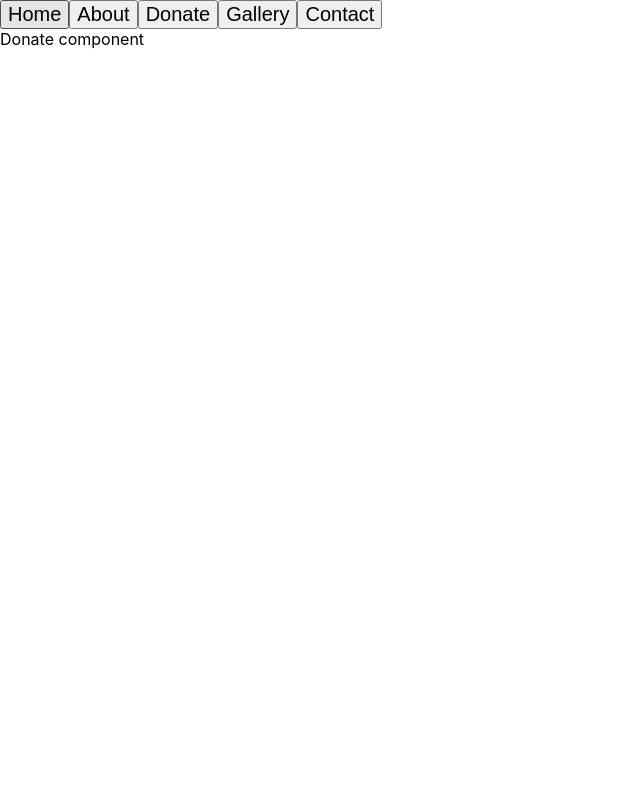
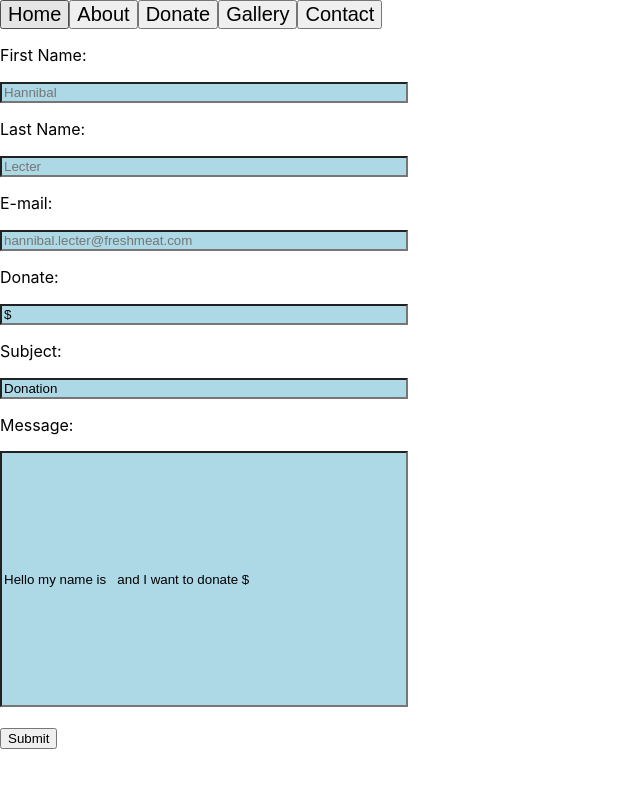
Before and after one commit to CodecoolGlobal/react-for-a-cause-react-rBabett, a React (Create React App) app in the folder cat-react/: page / in a window 1280 px wide. Both pictures are taken after a click on the button "Donate". Shown: the top 788 px of the page, without its empty margins (0-640 px from the left). Built offline with nearby package versions, Linux system fonts and the light colour scheme.

Commit message:
emplement Donate page

```diff
--- a/cat-react/src/App.js
+++ b/cat-react/src/App.js
@@ -16,9 +16,9 @@ function App() {
       </div>
       <div id="page">
         {(ActivePage === 'About') ? (<About />)
-        : (ActivePage === 'Donate') ? (<div>Donate component</div>)
+        : (ActivePage === 'Donate') ? (<Contact actvivePage={ActivePage} />)
         : (ActivePage === 'Gallery') ? (<div>Gallery component</div>)
-        : (ActivePage === 'Contact') ? (<Contact />)
+        : (ActivePage === 'Contact') ? (<Contact ActivePage={ActivePage} />)
         : (<div>Home</div>)
         }
       </div>
--- a/cat-react/src/components/Contact.js
+++ b/cat-react/src/components/Contact.js
@@ -1,32 +1,38 @@
 import Button from "./Button";
 import Input from "./Input";
 import { useState } from 'react';
+import donatePage from "./Donate";
+
+const Contact = (actvivePage) => {
+
+  let currentPage = Object.values(actvivePage).join('');
 
 
-function Contact(){
   const [firstNameInput, setFirstNameInput] = useState('');
   const [lastNameInput, setLastNameInput] = useState('');
   const [emailInput, setEmailInput] = useState('');
   const [subjectInput, setSubjectInput] = useState('');
   const [messageInput, setMessageInput] = useState('');
+  const [donateInput, setDonateInput] = useState('$');
 
   let firstNameOriginal = 'Hannibal';
   let lastNameOriginal = 'Lecter';
   let emailOriginal = 'hannibal.lecter@freshmeat.com';
   let subjectOriginal = 'Job inquiry';
-  let messageOriginal = 'I have a question: Do you have any cute animal?'
+  let messageOriginal = 'I have a question: Do you have any cute animal?';
+  let donateOriginal = '$';
 
   const [firstNameExist, setFirstNameExist] = useState(firstNameOriginal);
   const [lastNameExist, setLastNameExist] = useState(lastNameOriginal);
   const [emailExist, setEmailExist] = useState(emailOriginal);
   const [subjectExist, setSubjectExist] = useState(subjectOriginal);
   const [messageExist, setMessageExist] = useState(messageOriginal);
+  const [donateExist, setDonateExist] = useState(donateOriginal);
 
 
   const [submitPage, setSubmitPage] = useState(false);
 
   let empty = true;
-
 
   const contactInputs = [{
     name: 'First Name',
@@ -53,14 +59,16 @@ function Contact(){
     name: 'Subject',
     placeholder: subjectExist,
     size: 24,
-    value: subjectInput,
+    value: (currentPage === 'Donate') ? 'Donation' : subjectInput,
     change: (e) => setSubjectExist(e),
     onInput: (e) => setSubjectInput(e.target.value),
   }, {
     name: 'Message',
     placeholder: messageExist,
     size: 24,
-    value: messageInput,
+    value: (currentPage === 'Donate') ?
+    `Hello my name is ${firstNameInput} ${lastNameInput} and I want to donate ${donateInput}`
+    : messageInput,
     change: (e) => setMessageExist(e),
     onInput: (e) => setMessageInput(e.target.value),
   }];
@@ -71,14 +79,16 @@ function Contact(){
   let subjectInputField = <Input placeholder={contactInputs[3].placeholder} size={contactInputs[3].size} value={contactInputs[3].value} onInput={contactInputs[3].onInput} className="contactInput"/>;
   let messageInputField = <Input placeholder={contactInputs[4].placeholder} size={contactInputs[4].size} value={contactInputs[4].value} onInput={contactInputs[4].onInput} className="contactMessageInput"/>;
 
+
   let filteredValue = contactInputs.filter(input => (input.value));
 
   if (filteredValue.length === contactInputs.length) {
     empty = false;
   }
 
+
   let content =
-    <div className="contacform"><p>First Name:</p>
+  <div className="contacform"><p>First Name:</p>
     {firstNameInputField}
     <p>Last Name:</p>
     {lastNameInputField}
@@ -91,6 +101,30 @@ function Contact(){
     <br></br>
     <br></br>
     <Button className="submit_buttons" text='Submit' handleClick={submitKey}/></div>;
+
+  if (currentPage === 'Donate'){
+    donatePage(contactInputs, donateExist, donateInput, setDonateExist, setDonateInput);
+
+    let donateInputField = <Input placeholder={contactInputs[5].placeholder} size={contactInputs[5].size} value={contactInputs[5].value} onInput={contactInputs[5].onInput} className="contactInput"/>;
+
+    content =
+    <div className="contacform"><p>First Name:</p>
+    {firstNameInputField}
+    <p>Last Name:</p>
+    {lastNameInputField}
+    <p>E-mail:</p>
+    {emailInputField}
+    <p>Donate:</p>
+    {donateInputField}
+    <p>Subject:</p>
+    {subjectInputField}
+    <p>Message:</p>
+    {messageInputField}
+    <br></br>
+    <br></br>
+    <Button className="submit_buttons" text='Submit' handleClick={submitKey}/></div>;
+  }
+
 
 
   function submitKey() {
@@ -132,9 +166,9 @@ function Contact(){
         setEmailExist(emailOriginal);
         setSubjectExist(subjectOriginal);
         setMessageExist(messageOriginal);
+
       }, 3000);
     }
-
   }
 
   if (submitPage === true) {
@@ -147,8 +181,7 @@ function Contact(){
     </>
   }
 
-
-  return (content);
+  return content;
 }
 
 function contactForm (firstNameInput, lastNameInput, emailInput, subjectInput, messageInput) {
--- a/cat-react/src/components/Donate.js
+++ b/cat-react/src/components/Donate.js
@@ -0,0 +1,16 @@
+
+function donatePage(contactInputs, donateExist, donateInput, setDonateExist, setDonateInput) {
+
+  let money = {
+    name: 'Donate',
+    placeholder: donateExist,
+    size: 24,
+    value: donateInput,
+    change: (e) => setDonateExist(e),
+    onInput: (e) => setDonateInput(e.target.value),
+  }
+
+  return contactInputs.push(money);
+}
+
+export default donatePage
--- a/cat-react/src/components/Input.js
+++ b/cat-react/src/components/Input.js
@@ -1,5 +1,5 @@
 const Input = ({placeholder, size, value, onInput, className}) => {
-  return <input placeholder={placeholder} size={size} value={value} onInput={onInput} className={className}></input>
+  return <input placeholder={placeholder} size={size} value={value} onChange={onInput} className={className}></input>
 }
 
 export default Input
```
